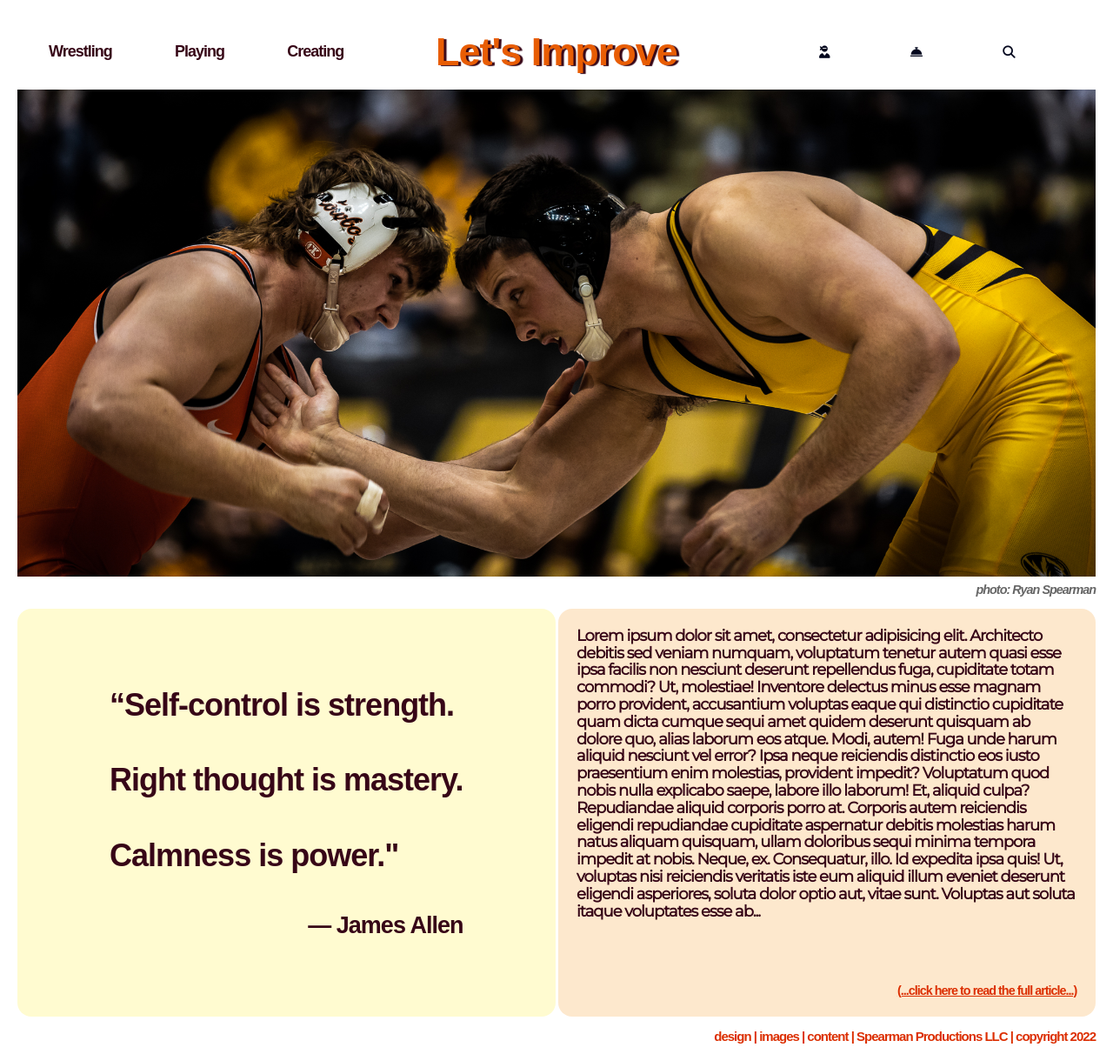
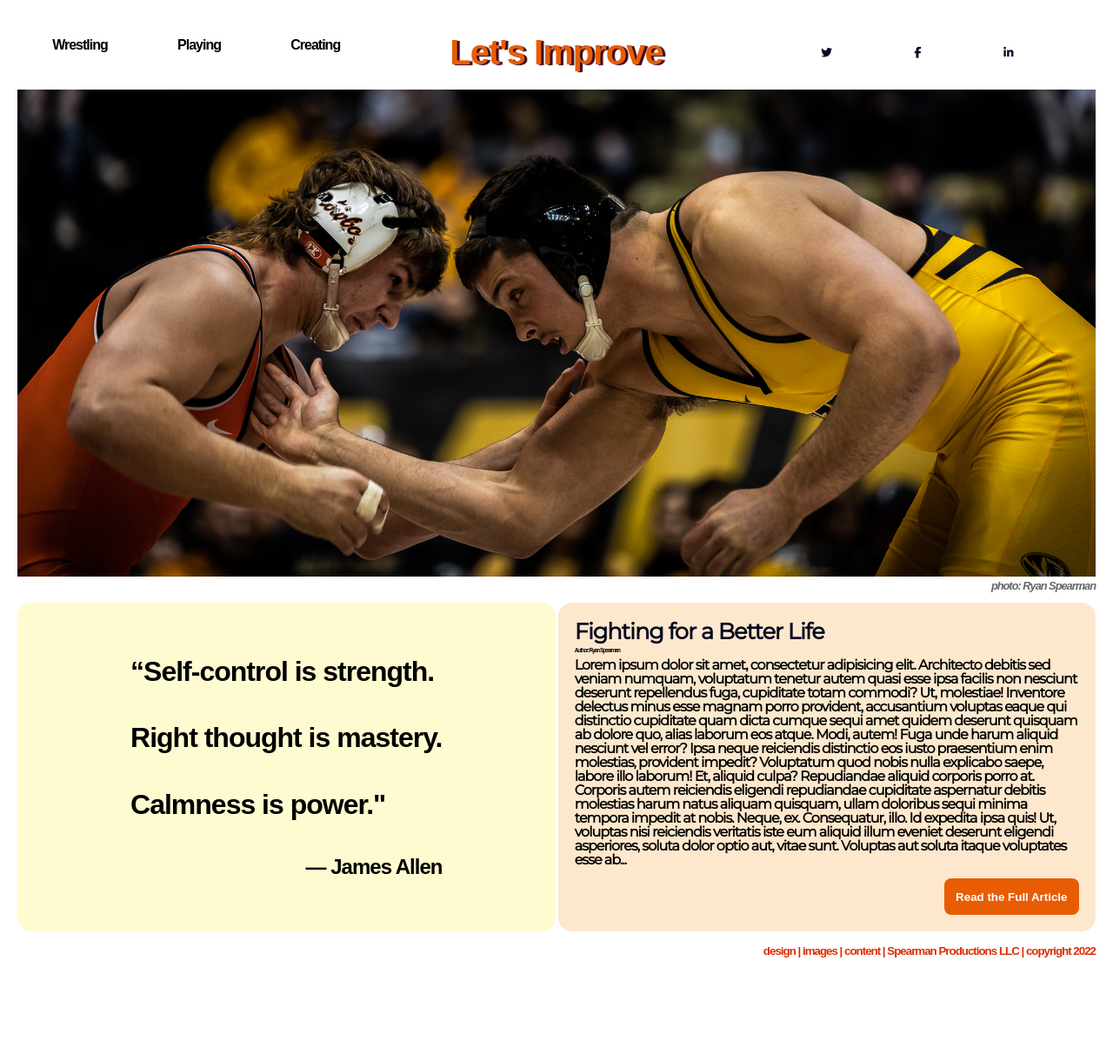
Before and after one commit to RedBear52/blogLayoutTakeThree, a plain HTML site: page index.html in a window 1280 px wide. Shown: the whole page at 87% size. After the commit the page ends 1114 px from the top, so only its background shows below. Drawn offline with Linux system fonts and the light colour scheme; a web font is replaced by a local one.

Commit message:
Added Styling and Cleaned Up as per Project Rubric

```diff
--- a/index.html
+++ b/index.html
@@ -19,18 +19,18 @@
         <div class="menu">
             <!-- NAV OPTIONS HERE -->
             <div class="menu-items">
-                <h4>Wrestling</h4>
-                <h4>Playing</h4>
-                <h4>Creating</h4>
+                <h3>Wrestling</h3>
+                <h3>Playing</h3>
+                <h3>Creating</h3>
             </div>
         </div>
         <div class="title">
             <h1>Let's Improve</h1>
         </div>
         <div class="icons">
-            <i class="fa-solid fa-user-ninja"></i>
-            <i class="fa-solid fa-bell-concierge"></i>
-            <i class="fa-solid fa-magnifying-glass"></i>
+            <i class="fa-brands fa-twitter"></i>
+            <i class="fa-brands fa-facebook-f"></i>
+            <i class="fa-brands fa-linkedin-in"></i>
         </div>
         <div class="header">
             <figure>
@@ -49,9 +49,11 @@
                </blockquote>
             </blockquote>
         </div>
-        <div class="content">
+        <div class="content-card">
              <!-- ARTICLE TEASER TEXT HERE -->
              <div class="paragraph">
+                 <h2>Fighting for a Better Life</h2>
+                 <h3>Author: Ryan Spearman</h3>
                 <p class="article-text">
                     Lorem ipsum dolor sit amet, consectetur adipisicing elit. Architecto debitis sed veniam numquam, voluptatum tenetur autem quasi esse ipsa facilis non nesciunt deserunt repellendus fuga, cupiditate totam commodi? Ut, molestiae!
                     Inventore delectus minus esse magnam porro provident, accusantium voluptas eaque qui distinctio cupiditate quam dicta cumque sequi amet quidem deserunt quisquam ab dolore quo, alias laborum eos atque. Modi, autem!
@@ -60,11 +62,11 @@
                     Id expedita ipsa quis! Ut, voluptas nisi reiciendis veritatis iste eum aliquid illum eveniet deserunt eligendi asperiores, soluta dolor optio aut, vitae sunt. Voluptas aut soluta itaque voluptates esse ab...
                 </p>
                 <br>
-                <div class="read-more">
+                <button class="read-more">
                     <p class="read-more">
-                        <a href="featured-article.html" class="post-link">(...click here to read the full article...)</a>
+                        <a href="featured-article.html" class="post-link">Read the Full Article</a>
                     </p>
-                </div>
+                </button>
              </div>
         </div>
         <div class="footer">
--- a/root/assets/styles/index.css
+++ b/root/assets/styles/index.css
@@ -16,21 +16,11 @@
 --clr-white: rgba(255, 255, 255, 1)
 };
 
-*,
-*::before,
-*::after {
-
-}
-
 body {
     line-height: 1.1;
     font-size: large;
     font-family: 'Montserrat', sans-serif;
     color: var(--clr-dark-sienna);
-}
-
-blockquote {
-
 }
 
 #attribution {
@@ -52,17 +42,11 @@ blockquote {
     ;
 }
 
-p {
-    /* word-wrap: strict; */
-}
-
 .article-text {
     font-family: 'Montserrat', sans-serif;
     font-size: 1.25em;
     padding: 0;
 }
-
-
 
 .menu-items {
     display: flex;
@@ -76,18 +60,34 @@ h1 {
     font-family: 'Montserrat Subrayada', sans-serif;
     color: var(--clr-persimmon);
     text-shadow: 3px 1px 1px  var(--clr-dark-sienna);
-    /* transform: translateX(5px); */
+}
+
+h2 {
+    font-size: 2em;
+    font-weight: bold;
+    font-family: 'Montserrat', sans-serif;
+    color: var(--clr-darkest);
+    padding-bottom: 0.25em;
+
+}
+
+h3 {
+    font-size: .5em;
+    padding-bottom: 1em;
 }
 
 h4 {
-    font-size: .5em;
+    color: #666;
+    font-style: italic;
+    text-align: right;
+    padding: 0.5em;
+
 }
 
 .menu {
     grid-area: m;
     align-content: center;
     min-width: auto;
-
 }
 
 .title {
@@ -116,16 +116,21 @@ h4 {
 }
 
 .post-link {
-    color: var(--clr-vermilion)
+    color: var(--clr-white)
 }
 
-.read-more {
-    text-align: end;
-    padding-top: 2em;
-    color: var(--clr-vermilion);
+button {
+    font-weight: bold;
+    display: flex;
+    text-align: center;
+    padding: 1em;
+    float: right;
+    border: none;
+    border-radius: 8px;
+    background-color: var(--clr-persimmon);
 }
 
-.content {
+.content-card {
     grid-area: c;
     background-color: var(--clr-tangerine);
     padding: 1.5em;
@@ -139,6 +144,9 @@ h4 {
     color: var(--clr-vermilion);
 }
 
+a {
+    text-decoration: none;
+}
 
 figure figcaption {
     color: #666;
@@ -154,5 +162,5 @@ img {
 }
 
 i {
-    color:rgba(3, 7, 30, 1);
+    color: var(--clr-darkest);
 }
```
Also changed, not shown: featured-article.html (+7 -3 lines), root/assets/styles/media-queries.css (+1 -8 lines).
